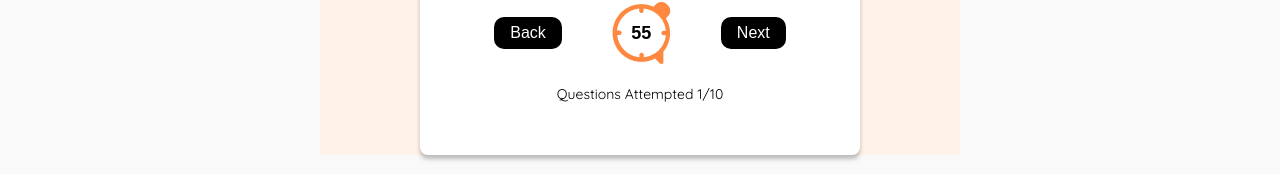
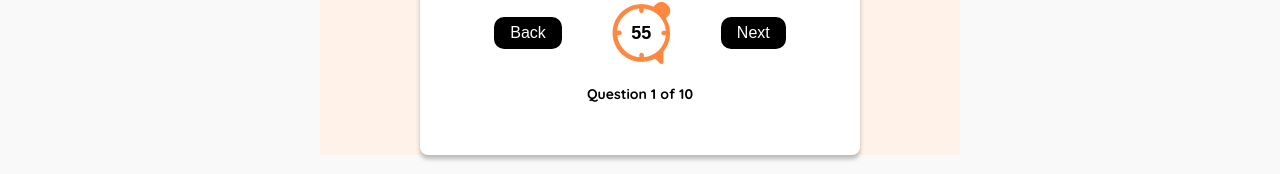
Before and after one commit to Faisalmedsnexus/acess-sec, a Next.js app: page /quiz in a window 1280 px wide. Shown: the part 1873-2047 px from the top of the page. Built offline with nearby package versions, Linux system fonts and the light colour scheme.

Commit message:
fix QA issues

```diff
--- a/src/app/public/Header.js
+++ b/src/app/public/Header.js
@@ -2,7 +2,7 @@ import React from 'react'
 
 export const Header = () => {
     return (
-        <div className='hidden md:flex flex-col sm:flex-row justify-between align-center items-center px-5'>
+        <div className='hidden md:flex flex-col sm:flex-row justify-between align-center items-center px-5 2xl:h-[150px]'>
             <img
                 width={110}
                 height={110}
--- a/src/app/quiz/page.js
+++ b/src/app/quiz/page.js
@@ -193,7 +193,7 @@ export default function page() {
                   className="m-auto mt-5"
                 />
                 <h1 className="text-[18px] md:text-[22px] font-poppins font-bold text-center mt-3">
-                  Congratulations! Level 1 Completed
+                {score >= 7 ? "Congratulations, you did well!" : "You must try again, you can do it!"}
                 </h1>
               </div>
             ) : (
@@ -208,8 +208,8 @@ export default function page() {
                       key={option}
                       onClick={() => setSelected(option)}
                       className={`flex flex-row gap-[50px] mt-1 rounded-md transition duration-300 cursor-pointer ${selected === option
-                          ? "bg-[#cde3ee]"
-                          : "hover:bg-[#cde3ee]"
+                        ? "bg-[#cde3ee]"
+                        : "hover:bg-[#cde3ee]"
                         } items-center p-3`}
                     >
                       <h1 className="text-[30px] font-bold">
@@ -251,9 +251,8 @@ export default function page() {
                   </div>
 
                   <div className="mt-5">
-                    <p className="text-[14px] font-quicksand font-medium text-center">
-                      Questions Attempted {currentQuestion + 1}/
-                      {questions.length}
+                    <p className="text-[14px] font-quicksand font-semibold text-center">
+                      Question {currentQuestion + 1} of {questions.length}
                     </p>
                   </div>
                 </div>
```
